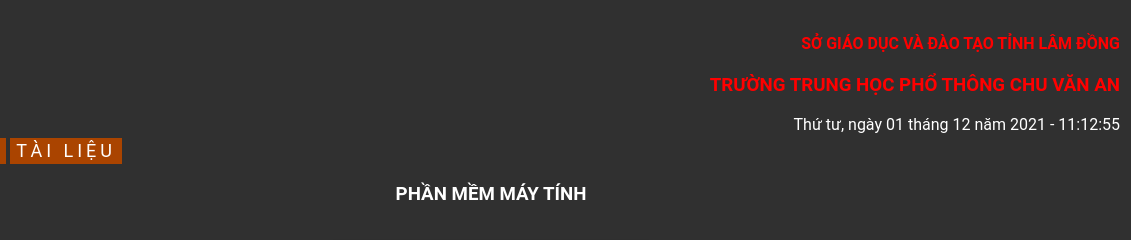
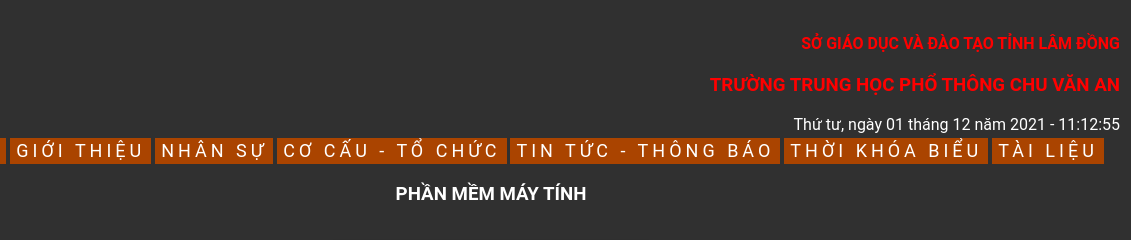
Before and after one commit to khoanvuviefox/ChuVanAn, a plain HTML site: page tlMayTinh.html in a window 1280 px wide. Shown: the top 240 px of the page, 149-1280 px from the left. Drawn offline with Linux system fonts and the light colour scheme.

Commit message:
Update tlMayTinh.html

```diff
--- a/tlMayTinh.html
+++ b/tlMayTinh.html
@@ -25,9 +25,31 @@
         <div class="buttoncva">
             <button><a href="TrangChu.html">TRANG CHỦ</a></button>
         </div>
+
+        <div class="buttoncva">
+            <button><a href="GioiThieu.html">GIỚI THIỆU</a></button>
+        </div>
+
+        <div class="buttoncva">
+            <button><a href="NhanSu.html">NHÂN SỰ</a></button>
+        </div>
+
+        <div class="buttoncva">
+            <button><a href="CoCau.html">CƠ CẤU - TỔ CHỨC</a></button>
+        </div>
+
+        <div class="buttoncva">
+            <button><a href="New.html">TIN TỨC - THÔNG BÁO</a></button>
+        </div>
+
+        <div class="buttoncva">
+            <button><a href="ThoiKhoaBieu.html">THỜI KHÓA BIỂU</a></button>
+        </div>
+
         <div class="buttoncva">
             <button><a href="TaiLieu.html">TÀI LIỆU</a></button>
         </div>
+
     </form>
     <h3 style="text-align: center;color: white;">PHẦN MỀM MÁY TÍNH</h3>
 
```
